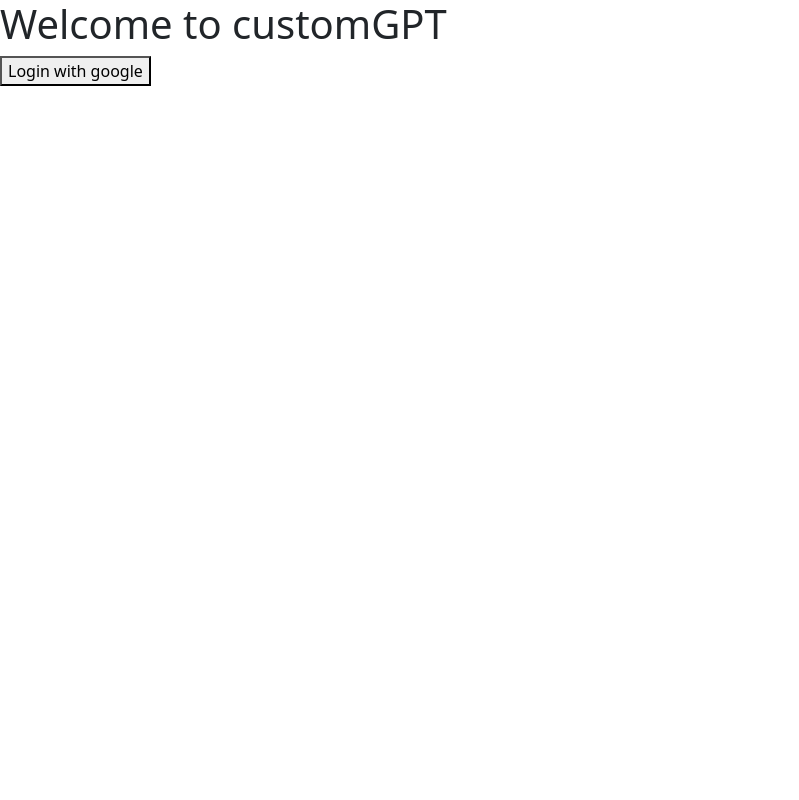
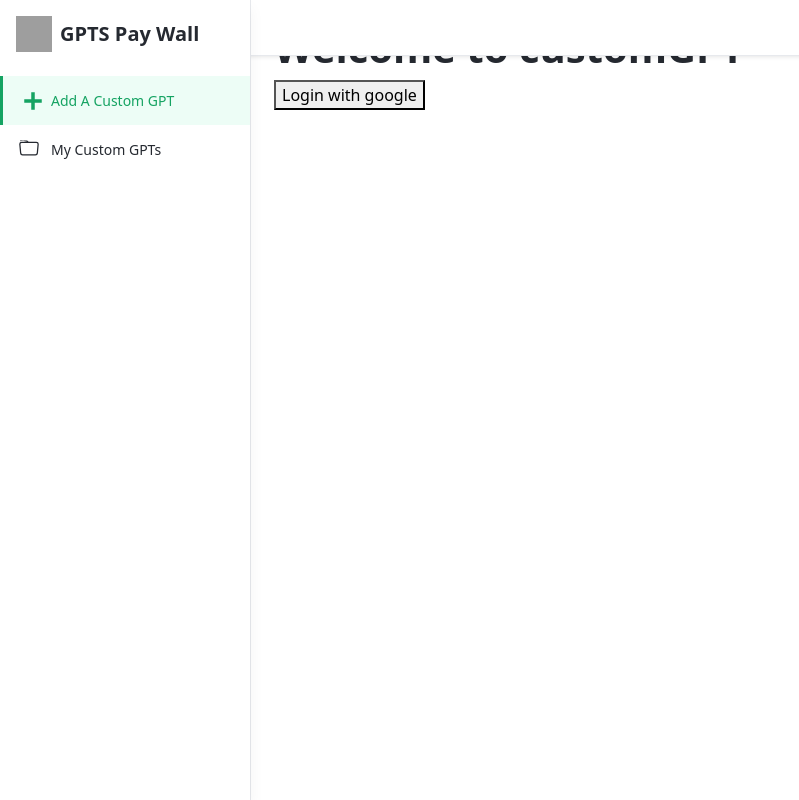
Before and after one commit to vertexcover-io/gategpt, a FastAPI app: page /login in a window 1280 px wide. Shown: the whole page, without its empty margins (0-799 px from the left). Run offline with FastAPI, Linux system fonts and the light colour scheme; parts of the project's set-up code (start-up, migrations or seed data) failed here and were passed over; grey boxes are pictures that could not be loaded.

Commit message:
feat: add navbar to base.html

```diff
--- a/templates/base.html
+++ b/templates/base.html
@@ -16,6 +16,11 @@
       rel="stylesheet"
       href="https://cdn.jsdelivr.net/npm/bootstrap@5.3.0/dist/css/bootstrap.min.css"
     />
+    <link
+      id="theme-style"
+      rel="stylesheet"
+      href="{{ url_for('static', path='/assets/css/portal.css') }}"
+    />
     <script
       src="https://cdnjs.cloudflare.com/ajax/libs/font-awesome/6.5.1/js/all.min.js"
       integrity="sha512-GWzVrcGlo0TxTRvz9ttioyYJ+Wwk9Ck0G81D+eO63BaqHaJ3YZX9wuqjwgfcV/MrB2PhaVX9DkYVhbFpStnqpQ=="
@@ -27,7 +32,110 @@
   </head>
 
   <body>
-    {% block body %} {% endblock %}
+    <header class="app-header fixed-top">
+      <div class="app-header-inner">
+        <div class="container-fluid py-2">
+          <div class="app-header-content">
+            <div class="row justify-content-between align-items-center">
+              <div class="col-auto">
+                <a
+                  id="sidepanel-toggler"
+                  class="sidepanel-toggler d-inline-block d-xl-none"
+                  href="#"
+                >
+                  <svg
+                    xmlns="http://www.w3.org/2000/svg"
+                    width="30"
+                    height="30"
+                    viewBox="0 0 30 30"
+                    role="img"
+                  >
+                    <title>Menu</title>
+                    <path
+                      stroke="currentColor"
+                      stroke-linecap="round"
+                      stroke-miterlimit="10"
+                      stroke-width="2"
+                      d="M4 7h22M4 15h22M4 23h22"
+                    ></path>
+                  </svg>
+                </a>
+              </div>
+            </div>
+          </div>
+        </div>
+      </div>
+      <div id="app-sidepanel" class="app-sidepanel">
+        <div id="sidepanel-drop" class="sidepanel-drop"></div>
+        <div class="sidepanel-inner d-flex flex-column">
+          <a href="#" id="sidepanel-close" class="sidepanel-close d-xl-none"
+            >&times;</a
+          >
+          <div class="app-branding">
+            <a class="app-logo" href="{{ url_for('root') }}"
+              ><img
+                class="logo-icon me-2"
+                src="assets/images/app-logo.svg"
+                alt="logo"
+              /><span class="logo-text">GPTS Pay Wall</span></a
+            >
+          </div>
+          <nav id="app-nav-main" class="app-nav app-nav-main flex-grow-1">
+            <ul class="app-menu list-unstyled accordion" id="menu-accordion">
+              <li class="nav-item">
+                <a
+                  class="nav-link active"
+                  href="{{ url_for('register_custom_gpt_app_page') }}"
+                >
+                  <span class="nav-icon">
+                    <svg
+                      width="2em"
+                      height="2em"
+                      viewBox="0 0 16 16"
+                      fill="currentColor"
+                      xmlns="http://www.w3.org/2000/svg"
+                    >
+                      <rect x="7" y="3" width="2" height="10" />
+                      <rect x="3" y="7" width="10" height="2" />
+                    </svg>
+                  </span>
+                  <span class="nav-link-text">Add A Custom GPT</span>
+                </a>
+              </li>
+              <li class="nav-item">
+                <a class="nav-link" href="docs.html">
+                  <span class="nav-icon">
+                    <svg
+                      width="1em"
+                      height="1em"
+                      viewBox="0 0 16 16"
+                      class="bi bi-folder"
+                      fill="currentColor"
+                      xmlns="http://www.w3.org/2000/svg"
+                    >
+                      <path
+                        d="M9.828 4a3 3 0 0 1-2.12-.879l-.83-.828A1 1 0 0 0 6.173 2H2.5a1 1 0 0 0-1 .981L1                     1.546 4h-1L.5 3a2 2 0 0 1 2-2h3.672a2 2 0 0 1 1.414.586l.828.828A2 2 0 0 0 9.828 3v1z"
+                      />
+                      <path
+                        fill-rule="evenodd"
+                        d="M13.81 4H2.19a1 1 0 0 0-.996 1.09l.637 7a1 1 0 0 0 .995.91h10.348a1 1 0 0 0 .995-.91l.637-7A1 1 0 0 0 13.81 4zM2.19 3A2 2 0 0 0 .198 5.181l.637 7A2 2 0 0 0 2.826 14h10.348a2 2 0 0 0 1.991-1.819l.637-7A2 2 0 0 0 13.81 3H2.19z"
+                      />
+                    </svg>
+                  </span>
+                  <span class="nav-link-text">My Custom GPTs</span>
+                </a>
+              </li>
+            </ul>
+          </nav>
+        </div>
+      </div>
+    </header>
+
+    <div class="app-wrapper">
+      <div class="app-content pt-3 p-md-3 p-lg-4">
+        {% block body %} {% endblock %}
+      </div>
+    </div>
     <script
       src="https://cdn.jsdelivr.net/npm/@popperjs/core@2.11.8/dist/umd/popper.min.js"
       integrity="sha384-I7E8VVD/ismYTF4hNIPjVp/Zjvgyol6VFvRkX/vR+Vc4jQkC+hVqc2pM8ODewa9r"
```
